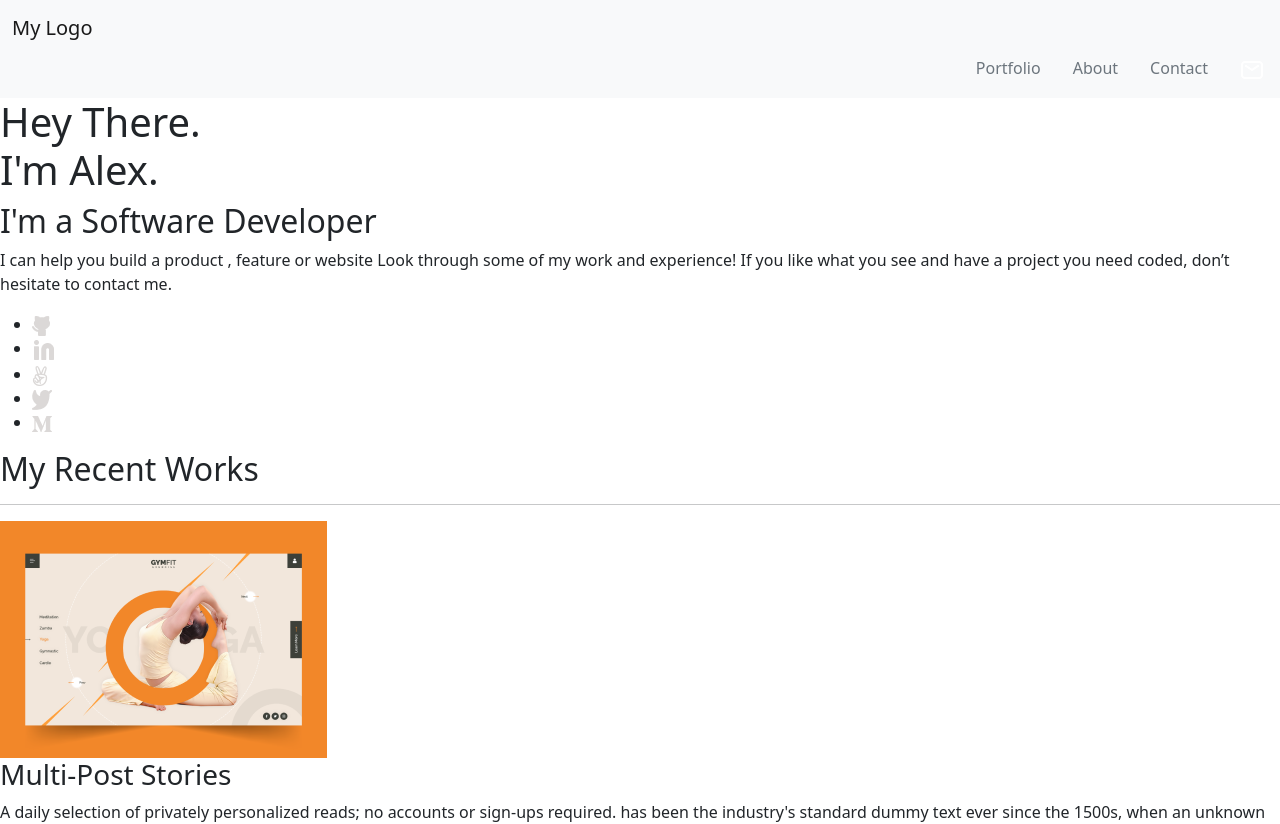
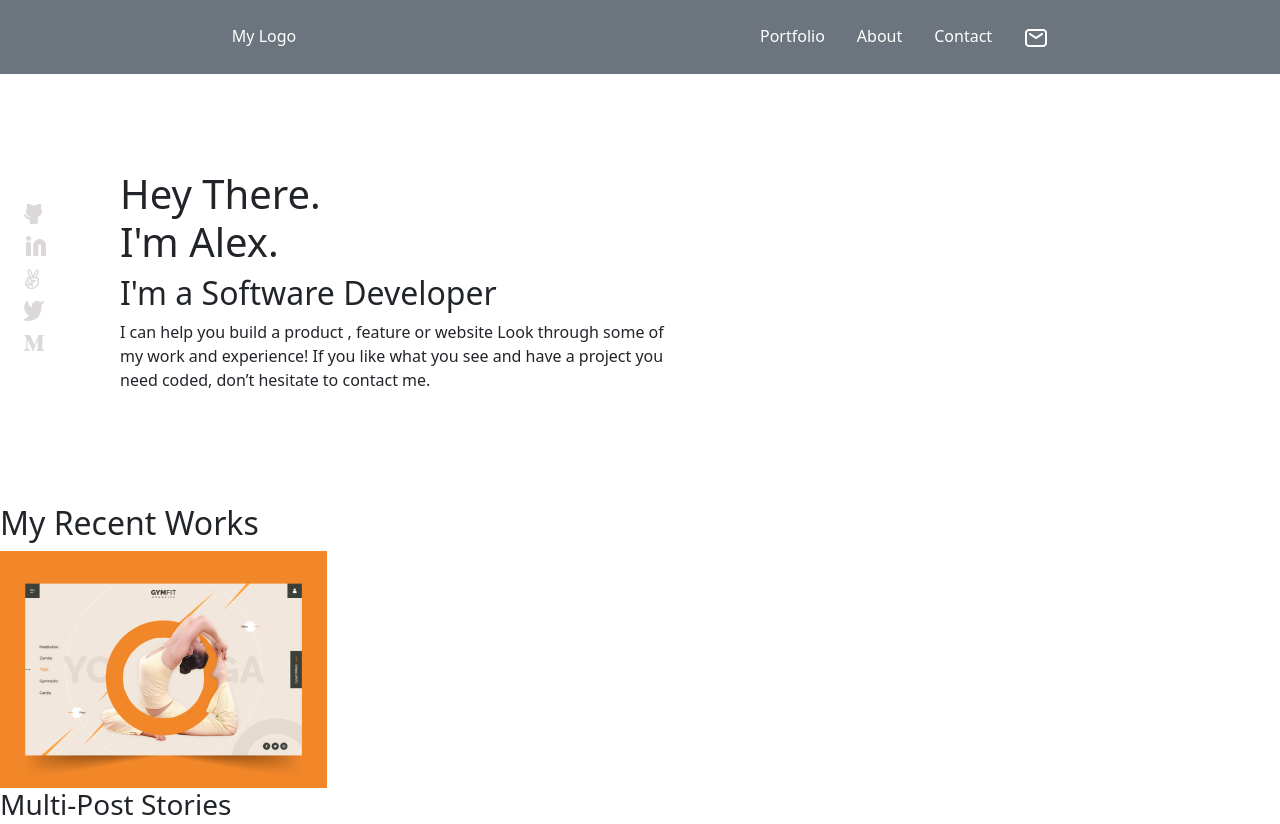
Before and after one commit to 78fatemanazari/portfolio-try-bootstrap, a plain HTML site: page index.html in a window 1280 px wide. Shown: the top 824 px of the page. Drawn offline with nearby package versions, Linux system fonts and the light colour scheme.

Commit message:
10% bootstrap implement

```diff
--- a/index.html
+++ b/index.html
@@ -9,23 +9,23 @@
 <body>
     <script src="https://cdn.jsdelivr.net/npm/bootstrap@5.0.2/dist/js/bootstrap.bundle.min.js" integrity="sha384-MrcW6ZMFYlzcLA8Nl+NtUVF0sA7MsXsP1UyJoMp4YLEuNSfAP+JcXn/tWtIaxVXM" crossorigin="anonymous"></script>
     <header>
-        <nav class="navbar navbar-expand-xxl|xl|lg|md|sm navbar-light bg-light justify-content-end">
-            <div class="container-fluid">
-              <a class="navbar-brand" href="#">My Logo</a>
+        <nav class="d-flex justify-content-around pt-3 pb-3 bg-secondary">
+            <div class="">
+              <a class="nav-link text-white" href="#">My Logo</a>
             </div>
-            <div >
+            <div class="">
                 <ul class="nav">
                     <li class="nav-item">
-                    <a class="nav-link text-muted" href="#">Portfolio</a>
+                        <a class="nav-link text-white" href="#">Portfolio</a>
                     </li>
                     <li class="nav-item">
-                    <a class="nav-link text-muted" href="#">About</a>
+                        <a class="nav-link text-white" href="#">About</a>
                     </li>
                     <li class="nav-item">
-                    <a class="nav-link text-muted" href="#">Contact</a>
+                        <a class="nav-link text-white" href="#">Contact</a>
                     </li>
                     <li class="nav-item">
-                    <a class="nav-link text-muted" href="#">
+                        <a class="nav-link text-white" href="#">
                             <img src="images/desktop/Mail.png" alt="menuAncor">
                         </a>
                     </li>
@@ -34,32 +34,30 @@
         </nav>
     </header>
     <section>
-        <div>
-            <div>
+        <div class="d-flex flex-row align-items-center">
             <!--Container-->
-                <div>
+            <div class="order-2 w-50 p-5 mt-5 mb-5">
                 <h1>Hey There.<br/>I'm Alex.</h1>
                 <h2>I'm a Software Developer</h2>
                 <p>I can help you build a product , feature or website Look through some of my work and experience! If you like what you see and have a project you need coded,
                     don’t hesitate to contact me.</p>
             </div>
             <!--Links a redes sociales Bottom-->
-                <div>
-                    <ul>
-                        <li><a href="javascript:void(0);"><img src="images/Iconos/Gato.png" alt="iconGato"></a></li>
-                        <li><a href="javascript:void(0);"><img src="images/Iconos/Linkedin.png" alt="iconLinkedin"></a></li>
-                        <li><a href="javascript:void(0);"><img src="images/Iconos/Manito.png" alt="iconManito"></a></li>
-                        <li><a href="javascript:void(0);"><img src="images/Iconos/Twitter.png" alt="iconTwitter"></a></li>
-                        <li><a href="javascript:void(0);"><img src="images/Iconos/M.png" alt="iconM"></a></li>
+            <div class="order-1 p-4 ml-3">
+                <ul class="list-unstyled">
+                    <li class="pb-2"><a href="javascript:void(0);"><img src="images/Iconos/Gato.png" alt="iconGato"></a></li>
+                    <li class="pb-2"><a href="javascript:void(0);"><img src="images/Iconos/Linkedin.png" alt="iconLinkedin"></a></li>
+                    <li class="pb-2"><a href="javascript:void(0);"><img src="images/Iconos/Manito.png" alt="iconManito"></a></li>
+                    <li class="pb-2"><a href="javascript:void(0);"><img src="images/Iconos/Twitter.png" alt="iconTwitter"></a></li>
+                    <li class="pb-2"><a href="javascript:void(0);"><img src="images/Iconos/M.png" alt="iconM"></a></li>
                 </ul>
-                </div>
             </div>
         </div>
     </section>
     <section>
         <div>
             <div>
-                <div>
+                <div class="d-flex ">
                     <h2>My Recent Works</h2>
                     <hr>
                 </div>
```
Lines whose indentation alone changed are shown as unchanged.
